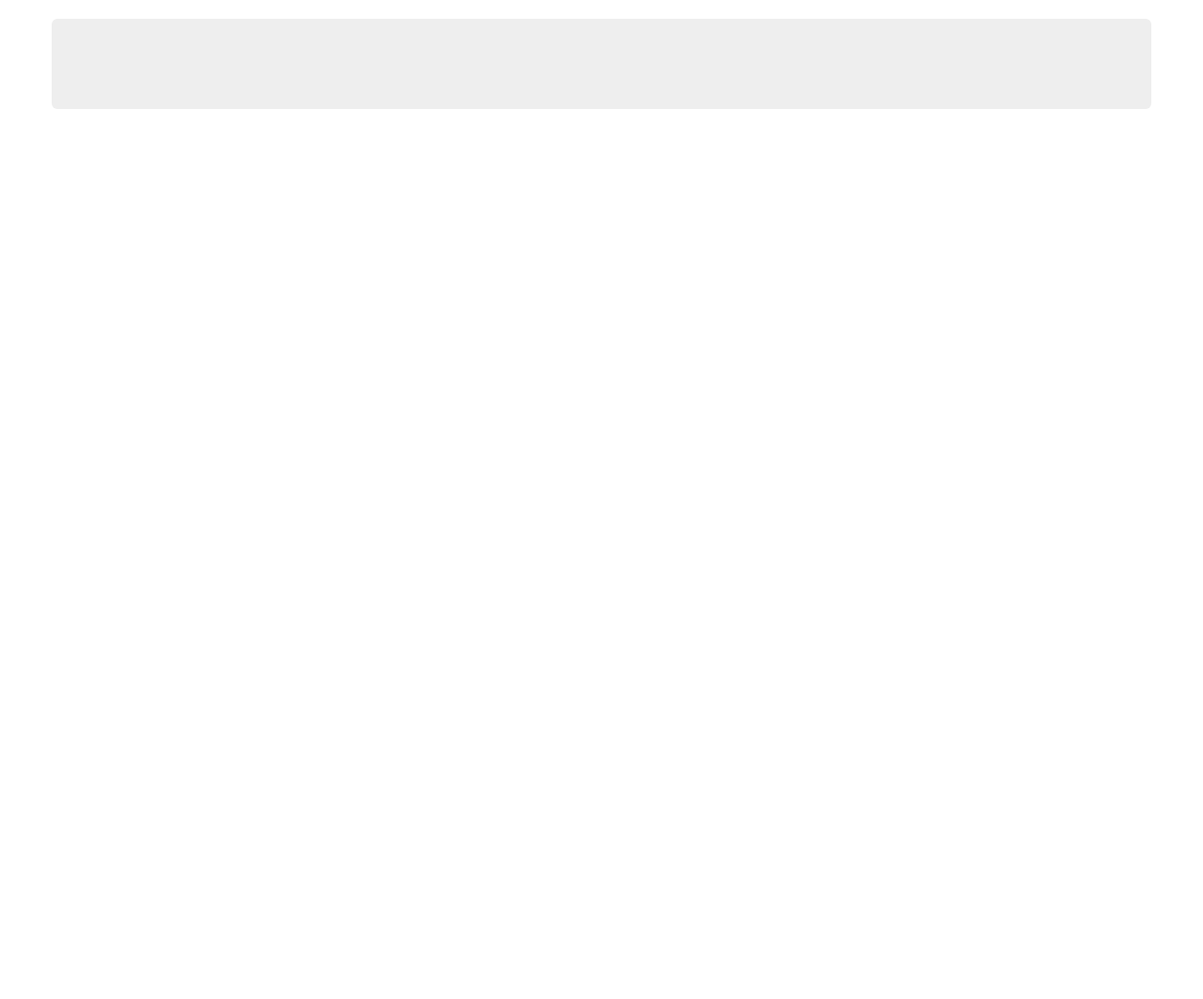
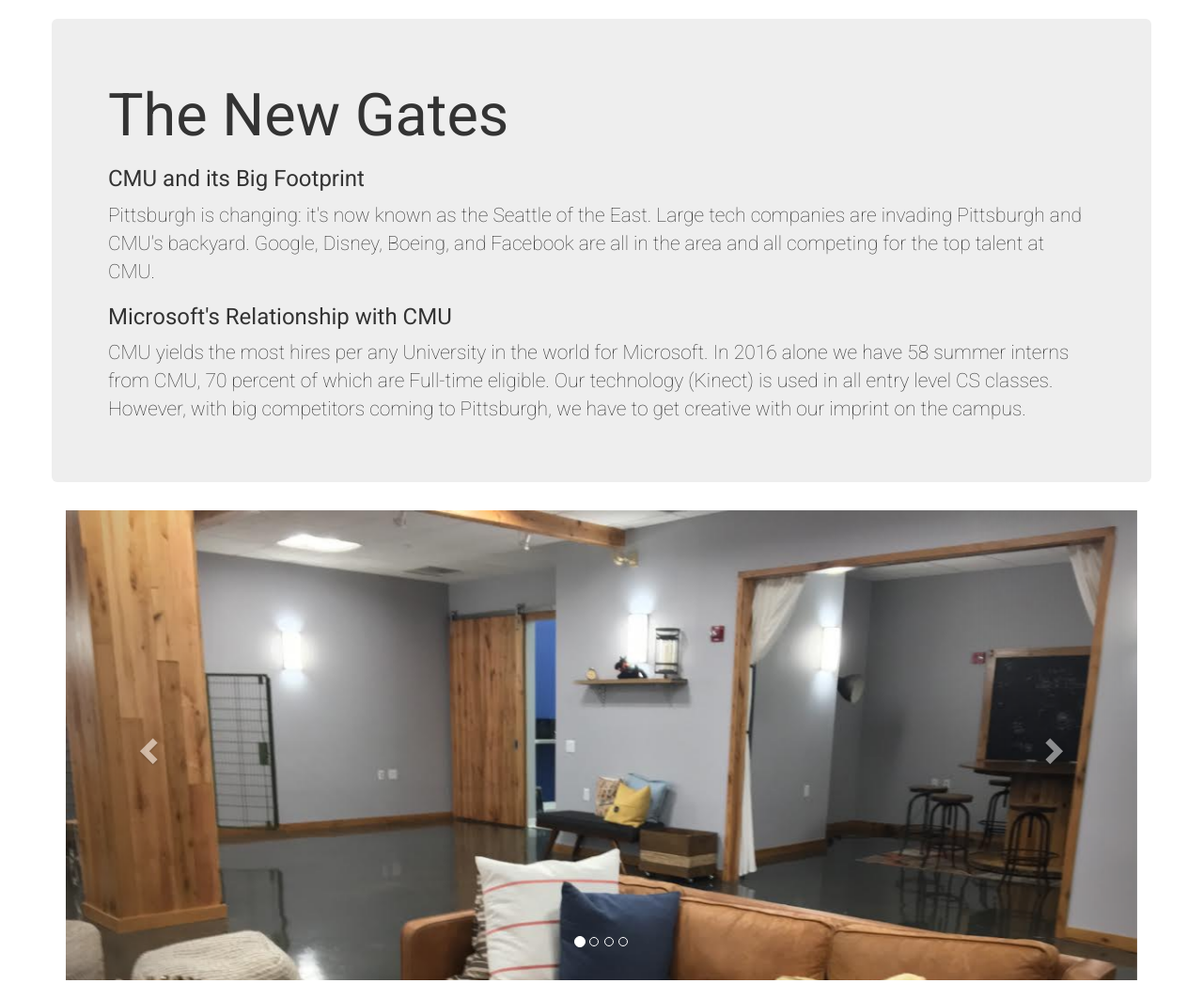
Before and after one commit to kicohen/microsoft_space, a Django app: page /about in a window 1280 px wide. Shown: the part 50-1113 px from the top of the page at 94% size. Before the commit the page ends 166 px from the top, so only its background shows below. Run offline with Django 3.2, Linux system fonts and the light colour scheme; parts of the project's set-up code (start-up, migrations or seed data) failed here and were passed over; some libraries are stand-ins or nearby versions.

Commit message:
Added content on the about page.

```diff
--- a/msevents/templates/msevents/about.html
+++ b/msevents/templates/msevents/about.html
@@ -1,9 +1,58 @@
 {% extends "msevents/base.html" %}
 
+{% load staticfiles %}
+
 {% block content %}
+<div class="row">
+	<div class=" jumbotron">
+		<h1>The New Gates</h1>
+		<h3>CMU and its Big Footprint</h3>
+		<p>Pittsburgh is changing: it's now known as the Seattle of the East. Large tech companies are invading Pittsburgh and CMU's backyard. Google, Disney, Boeing, and Facebook are all in the area and all competing for the top talent at CMU.</p>
+		<h3>Microsoft's Relationship with CMU</h3>
+		<p>CMU yields the most hires per any University in the world for Microsoft. In 2016 alone we have 58 summer interns from CMU, 70 percent of which are Full-time eligible.  Our technology (Kinect) is used in all entry level CS classes. However, with big competitors coming to Pittsburgh, we have to get creative with our imprint on the campus.</p>
+	</div>
+</div>
    <div class="row">
-   		<div class="jumbotron">
+   			<div class="container">
+			  <div id="myCarousel" class="carousel slide" data-ride="carousel">
+			    <!-- Indicators -->
+			    <ol class="carousel-indicators">
+			      <li data-target="#myCarousel" data-slide-to="0" class="active"></li>
+			      <li data-target="#myCarousel" data-slide-to="1"></li>
+			      <li data-target="#myCarousel" data-slide-to="2"></li>
+			      <li data-target="#myCarousel" data-slide-to="3"></li>
+			    </ol>
 
-   		</div>
-   </div>
+			    <!-- Wrapper for slides -->
+			    <div class="carousel-inner" role="listbox" style="height: 500px">
+			      <div class="item active">
+			        <img src="{% static 'img/main_room.jpg' %}" alt="Chania">
+			      </div>
+
+			      <div class="item">
+			        <img src="{% static 'img/ms_wall.jpg' %}" alt="Chania">
+			      </div>
+
+			      <div class="item">
+			        <img src="{% static 'img/office.jpg' %}" alt="Flower">
+			      </div>
+
+			      <div class="item">
+			        <img src="{% static 'img/lab.jpg' %}" alt="Flower">
+			      </div>
+			    </div>
+
+			    <!-- Left and right controls -->
+			    <a class="left carousel-control" href="#myCarousel" role="button" data-slide="prev">
+			      <span class="glyphicon glyphicon-chevron-left" aria-hidden="true"></span>
+			      <span class="sr-only">Previous</span>
+			    </a>
+			    <a class="right carousel-control" href="#myCarousel" role="button" data-slide="next">
+			      <span class="glyphicon glyphicon-chevron-right" aria-hidden="true"></span>
+			      <span class="sr-only">Next</span>
+			    </a>
+			  </div>
+			</div>
+    </div>
+    <br>
 {% endblock %}
```
Also changed, not shown: db.sqlite3, msevents/static/img/lab.jpg (added).
